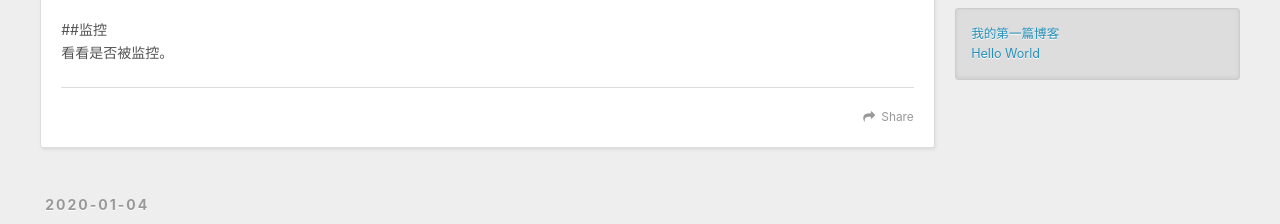
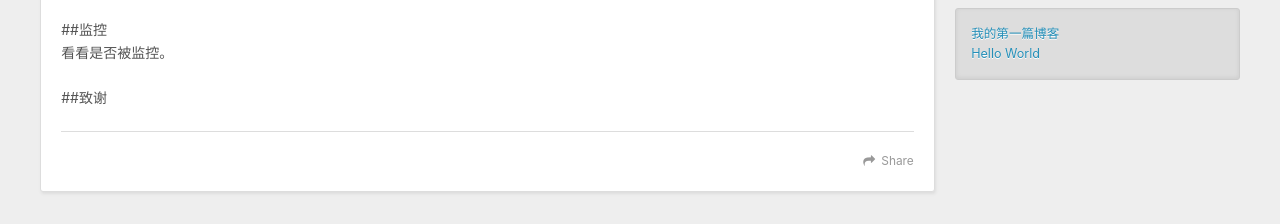
Before and after one commit to Simzangfo/cxy.github.io, a plain HTML site: page index.html in a window 1280 px wide. Shown: the part 501-725 px from the top of the page. Drawn offline with nearby package versions, Linux system fonts and the light colour scheme.

Commit message:
Site updated: 2020-01-05 11:13:37

```diff
--- a/index.html
+++ b/index.html
@@ -93,6 +93,7 @@
 
         <p>##我的第一篇博客<br>这是我的第一个技术博客，会记录一些博客内容。</p>
 <p>##监控<br>看看是否被监控。</p>
+<p>##致谢</p>
 
 
     </div>
```
Also changed, not shown: 2020/01/05/我的第一篇博客/index.html (+4 -3 lines).
